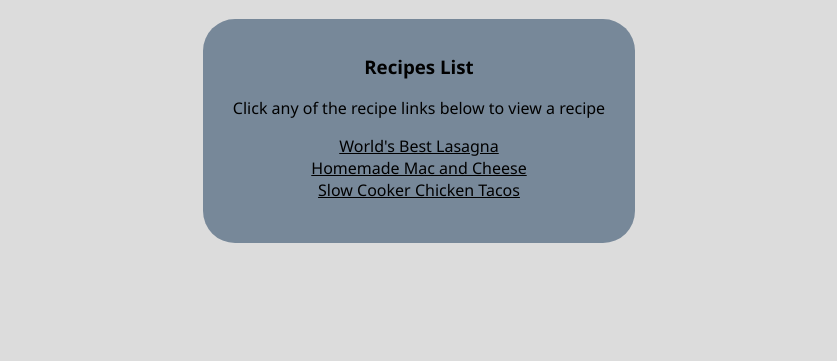
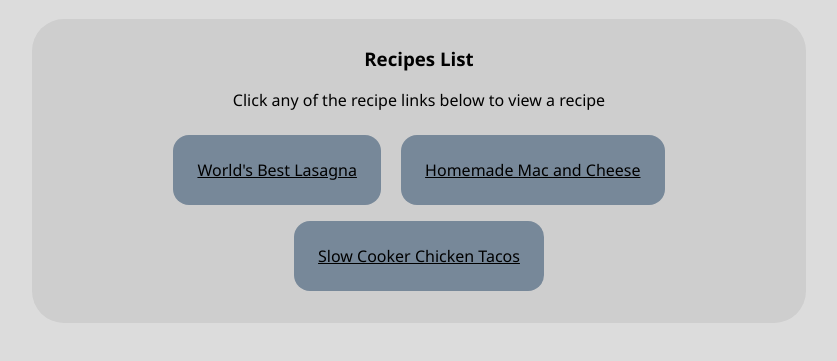
Before and after one commit to kylecarey2/odin-recipes, a plain HTML site: page index.html in a window 1280 px wide. Shown: the part 67-428 px from the top of the page, without its empty margins (221-1058 px from the left). Drawn offline with Linux system fonts and the light colour scheme.

Commit message:
Updated index.html styling

```diff
--- a/styles/index.css
+++ b/styles/index.css
@@ -10,18 +10,12 @@ h1 {
     text-align: center;
 }
 
-/* Positioning */
 .recipe-box {
-    width: 25em;
-    height: 12em;
-    margin: auto;
-    padding: 1em;
-}
-
-/* Styling */
-.recipe-box {
-    background-color: lightslategray;
     text-align: center;
+    background-color: rgb(206, 206, 206);
+    padding: .5em;
+    width: 60%;
+    margin: 0 auto;
     border-radius: 2em;
 }
 
@@ -30,6 +24,15 @@ ul {
     padding-left: 0;
 }
 
+li {
+    display: inline-block;
+    background-color: lightslategray;
+    padding: 1.5em;
+    border-radius: 1em;
+    margin: .5em;
+    /* width: 25%; */
+}
+
 .recipe-box a{
     color: black;
 }
```
